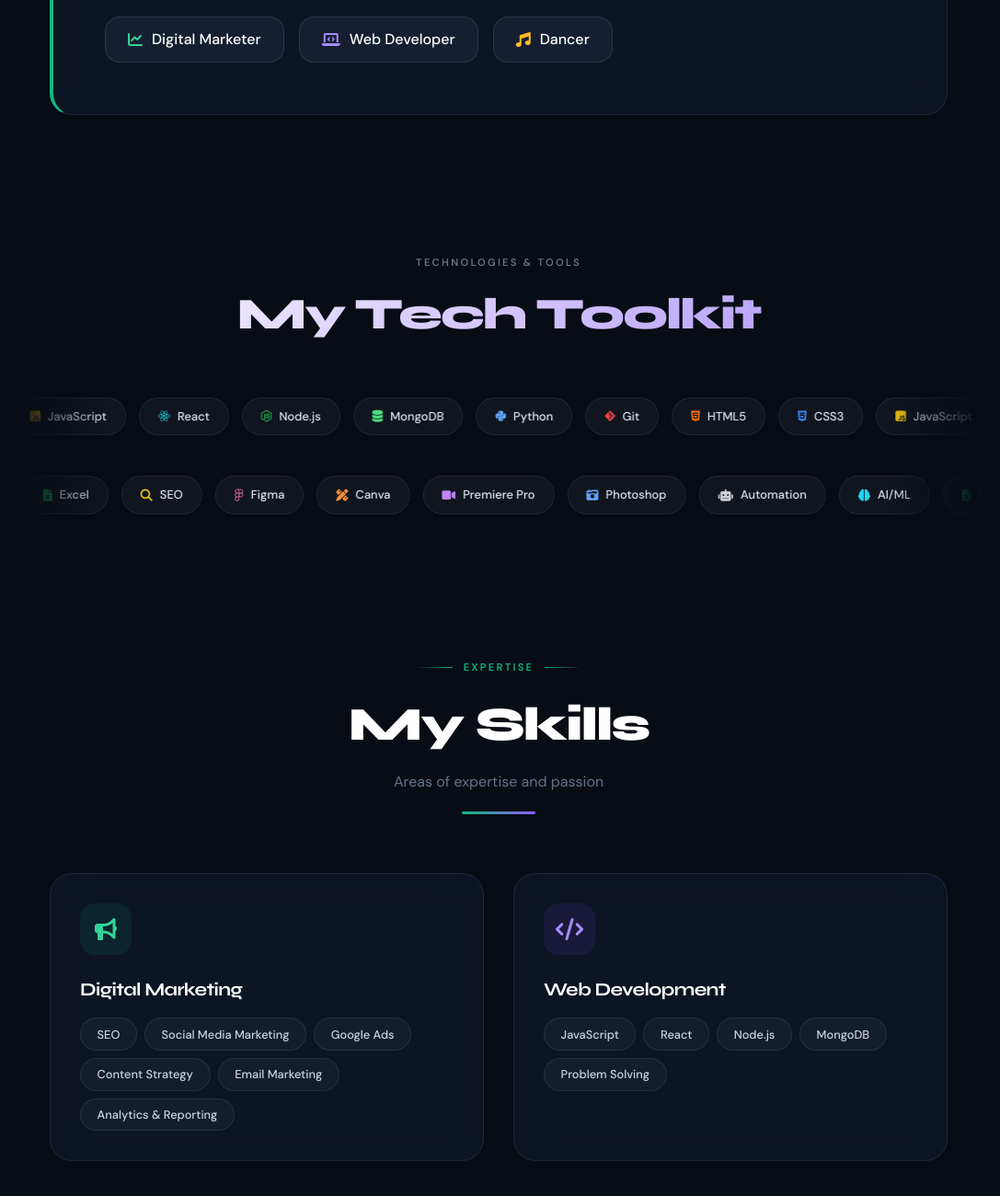
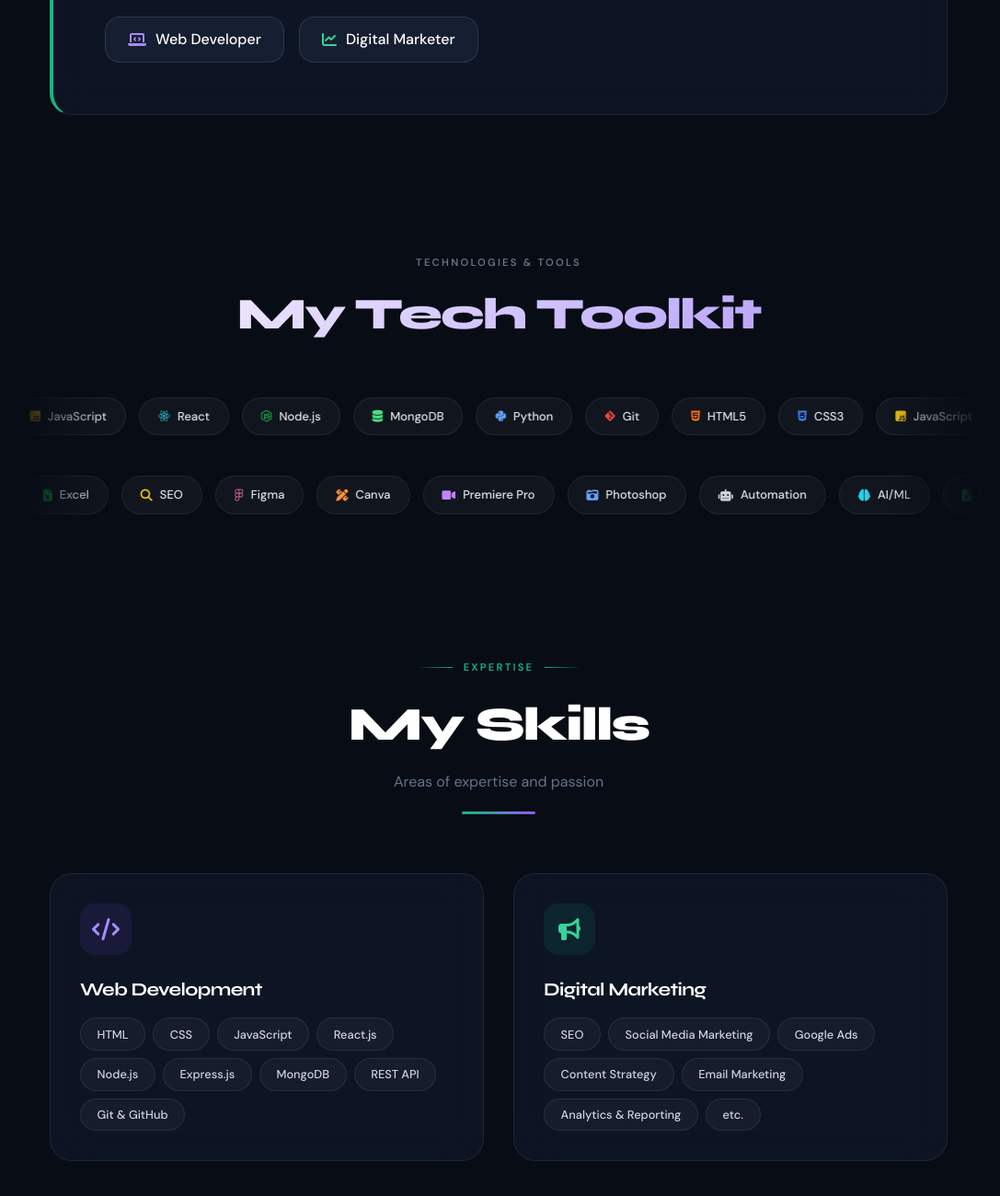
Before and after one commit to satyasheel87/Portfolio-website, a plain HTML site: page files/index.html in a window 1280 px wide. Shown: the part 1395-2695 px from the top of the page at 92% size, without its empty margins (98-1185 px from the left). Drawn offline with nearby package versions, Linux system fonts and the light colour scheme.

Commit message:
skills update

```diff
--- a/files/index.html
+++ b/files/index.html
@@ -206,20 +206,16 @@
                 </p>
                 <div class="flex flex-wrap gap-4">
                     <div
-                        class="flex items-center gap-2.5 text-white bg-slate-800/60 px-6 py-3 rounded-2xl border border-white/10 hover:border-emerald-500/40 transition-colors">
-                        <i class="fas fa-chart-line text-emerald-400"></i>
-                        <span class="font-medium">Digital Marketer</span>
-                    </div>
-                    <div
                         class="flex items-center gap-2.5 text-white bg-slate-800/60 px-6 py-3 rounded-2xl border border-white/10 hover:border-violet-500/40 transition-colors">
                         <i class="fas fa-laptop-code text-violet-400"></i>
                         <span class="font-medium">Web Developer</span>
                     </div>
                     <div
-                        class="flex items-center gap-2.5 text-white bg-slate-800/60 px-6 py-3 rounded-2xl border border-white/10 hover:border-amber-500/40 transition-colors">
-                        <i class="fas fa-music text-amber-400"></i>
-                        <span class="font-medium">Dancer</span>
+                        class="flex items-center gap-2.5 text-white bg-slate-800/60 px-6 py-3 rounded-2xl border border-white/10 hover:border-emerald-500/40 transition-colors">
+                        <i class="fas fa-chart-line text-emerald-400"></i>
+                        <span class="font-medium">Digital Marketer</span>
                     </div>
+
                 </div>
             </div>
         </div>
@@ -294,6 +290,27 @@
             </div>
 
             <div class="grid md:grid-cols-2 gap-8">
+
+                <div class="glass-card p-8 reveal group" style="transition-delay:100ms">
+                    <div
+                        class="w-14 h-14 bg-violet-500/10 rounded-2xl flex items-center justify-center mb-6 text-violet-400 text-2xl transition-all group-hover:scale-110 group-hover:rotate-6">
+                        <i class="fas fa-code"></i>
+                    </div>
+                    <h3 class="text-xl font-bold mb-4 text-white" style="font-family:'Syne',sans-serif">Web Development
+                    </h3>
+                    <div class="flex flex-wrap gap-2">
+                        <span class="skill-tag">HTML</span>
+                        <span class="skill-tag">CSS</span>
+                        <span class="skill-tag">JavaScript</span>
+                        <span class="skill-tag">React.js</span>
+                        <span class="skill-tag">Node.js</span>
+                        <span class="skill-tag">Express.js</span>
+                        <span class="skill-tag">MongoDB</span>
+                        <span class="skill-tag">REST API</span>
+                        <span class="skill-tag">Git & GitHub</span>
+                    </div>
+                </div>
+
                 <div class="glass-card p-8 reveal group">
                     <div
                         class="w-14 h-14 bg-emerald-500/10 rounded-2xl flex items-center justify-center mb-6 text-emerald-400 text-2xl transition-all group-hover:scale-110 group-hover:rotate-6">
@@ -308,22 +325,7 @@
                         <span class="skill-tag">Content Strategy</span>
                         <span class="skill-tag">Email Marketing</span>
                         <span class="skill-tag">Analytics & Reporting</span>
-                    </div>
-                </div>
-
-                <div class="glass-card p-8 reveal group" style="transition-delay:100ms">
-                    <div
-                        class="w-14 h-14 bg-violet-500/10 rounded-2xl flex items-center justify-center mb-6 text-violet-400 text-2xl transition-all group-hover:scale-110 group-hover:rotate-6">
-                        <i class="fas fa-code"></i>
-                    </div>
-                    <h3 class="text-xl font-bold mb-4 text-white" style="font-family:'Syne',sans-serif">Web Development
-                    </h3>
-                    <div class="flex flex-wrap gap-2">
-                        <span class="skill-tag">JavaScript</span>
-                        <span class="skill-tag">React</span>
-                        <span class="skill-tag">Node.js</span>
-                        <span class="skill-tag">MongoDB</span>
-                        <span class="skill-tag">Problem Solving</span>
+                        <span class="skill-tag">etc.</span>
                     </div>
                 </div>
             </div>
```
